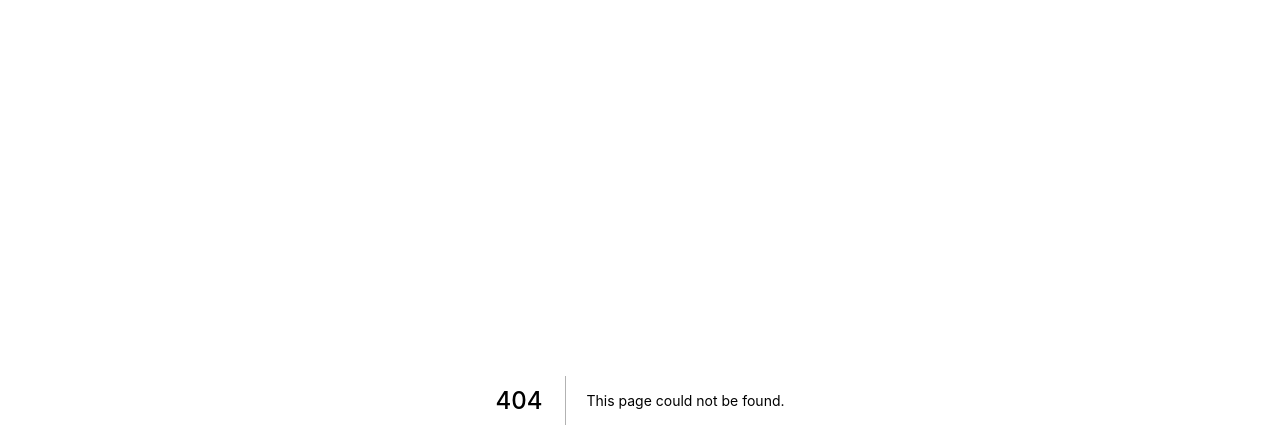
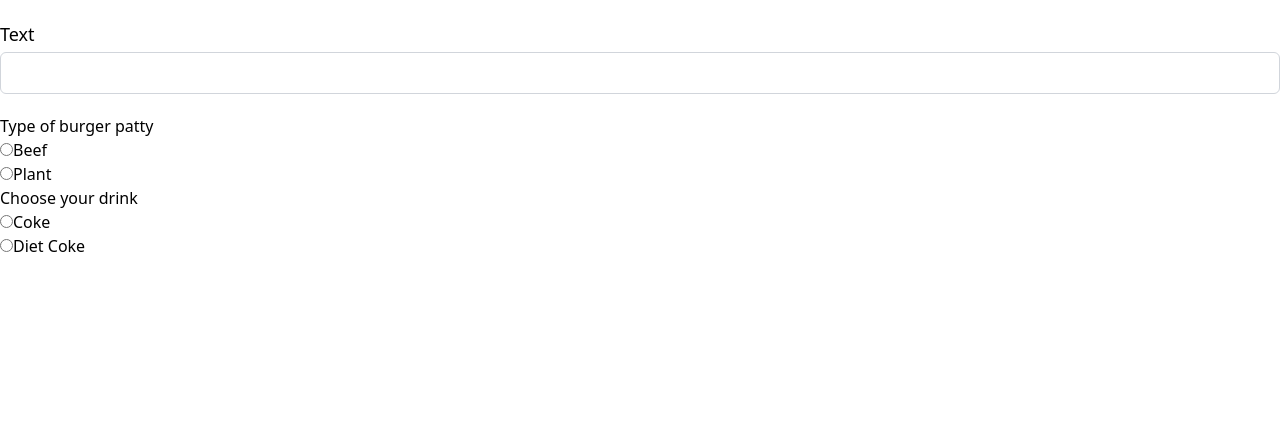
Before and after one commit to matt416/yeahburger-react, a Next.js app: page /form in a window 1280 px wide. Before the commit this address had no page. Shown: the top 448 px of the page. Built offline with nearby package versions, Linux system fonts and the light colour scheme.

Commit message:
Creating form fields

```diff
--- /dev/null
+++ b/pages/form.js
@@ -0,0 +1,119 @@
+import { Formik, Form } from 'formik';
+// import { TextInput, SubmitButton, Hidden, Checkbox } from 'ui/components/Form'
+
+import * as yup from "yup"
+import { useState }  from 'react';
+// import { checkFetchResponseStatus } from "helpers/apiHelpers"
+// import StorefrontCheckout from "helpers/shopifyStorefront"
+
+// import { ESSENTIAL_AUDIT_PRICE } from 'helpers/constants'
+
+const initialValues = {
+  website_url: '',
+  first_name: '',
+  last_name: '',
+  email_address: '',
+  phone_number: '',
+  agree_terms_and_conditions: false,
+  product_sku: 'essential-website-audit'
+}
+
+const validationSchema = yup.object({
+  website_url: yup.string().trim().lowercase().required("Your website url is required"),
+  first_name: yup.string().trim().required("Your first name is required"),
+  last_name: yup.string().trim().required("Your last name is required"),
+  email_address: yup.string().trim().lowercase().email('Invalid email address').required('Your email address is required'),
+  phone_number: yup.string().trim(),
+  agree_terms_and_conditions: yup.boolean().oneOf([true], 'Please read and agree to the terms and conditions'),
+  product_sku: yup.string().required(''),
+}).noUnknown();
+
+function useCheckout(){
+  const [state, setState] = useState({
+    isSuccess: false,
+    isLoading: false,
+    isError: false
+  })
+
+  function updateState(newState){
+    setState(prevState => ({
+      ...prevState, ...newState
+    }))
+  }
+
+  async function onSubmit (values) {
+    updateState({ isLoading: true })
+
+    const redirect_url = await StorefrontCheckout().create_checkout_and_get_redirect_url(values)
+
+    window.location.href = redirect_url;
+    updateState({ isLoading: false })
+    return;
+
+  }
+
+  return { initialValues, fetchStatus: state, onSubmit }
+}
+
+import Field from "ui/form/Field"
+import TextField from "ui/form/TextField"
+export default function Form1(){
+  const {
+    fetchStatus,
+    onSubmit
+  } = useCheckout()
+
+  return (
+    <Formik initialValues={initialValues} validationSchema={validationSchema} onSubmit={onSubmit}>
+      <Form noValidate="" method="POST" action="#" acceptCharset="UTF-8" className="umami--submit--checkout">
+
+      <TextField name="first_name" label="Text"/>
+
+      <fieldset>
+        <legend className="flex flex-col">
+          Type of burger patty
+        </legend>
+        <div>
+          <input type="radio" id="beef" value="beef" name="type" />
+          <label htmlFor="beef">Beef</label>
+        </div>
+        <div>
+          <input type="radio" id="plant" value="plant" name="type" />
+          <label htmlFor="plant">Plant</label>
+        </div>
+      </fieldset>
+
+      <fieldset>
+        <legend className="flex flex-col">
+          Choose your drink
+        </legend>
+        <div>
+          <input type="radio" id="beef" value="beef" name="type" />
+          <label htmlFor="beef">Coke</label>
+        </div>
+        <div>
+          <input type="radio" id="plant" value="plant" name="type" />
+          <label htmlFor="plant">Diet Coke</label>
+        </div>
+      </fieldset>
+      </Form>
+    </Formik>
+  )
+}
+
+
+/**
+
+Aria-live
+Error messaging
+Keyboard access
+
+How do we associate error messages to a fieldset
+
+
+References:
+Accessible errors for fieldsets: https://blog.tenon.io/accessible-validation-of-checkbox-and-radiobutton-groups/ (append error message inthe the legend)
+
+
+ *
+ */
--- /dev/null
+++ b/ui/form/Field.js
@@ -0,0 +1,25 @@
+import React from "react"
+import { useField } from 'formik';
+import FieldError from "./FieldError"
+import Label from "./Label"
+
+export default function Field({ label, children, ...props }) {
+  const [field, meta] = useField(props);
+
+  const newChildren = React.Children.map(children, (child) => {
+    if (child?.type?.name === "Label") return child;
+
+    if (!React.isValidElement(child)) return child;
+
+    return React.cloneElement(child, { field, meta, ...props })
+
+  })
+
+  return (
+    <div className="flex flex-col py-4">
+      <Label {...props}>{ label }</Label>
+      { newChildren }
+      <FieldError {...meta} {...props} className="mt-1" />
+    </div>
+  )
+}
--- /dev/null
+++ b/ui/form/FieldError.js
@@ -0,0 +1,13 @@
+import clsx from 'clsx'
+
+export default function FieldError({ touched, error, ...props }) {
+
+  // Trigger to aria-live container to announce error
+
+  return <span
+    className={ clsx('text-red-500', props.className) }
+    id={`error-${props.name}`}
+  >
+    { touched && error ? error : "" }
+  </span>
+}
--- /dev/null
+++ b/ui/form/Label.js
@@ -0,0 +1,3 @@
+export default function Label({ children, ...props }) {
+  return <label htmlFor={props.id || props.name} className="text-lg mb-1">{ children }</label>
+}
--- /dev/null
+++ b/ui/form/SubmitButton.js
@@ -0,0 +1,13 @@
+import clsx from 'clsx'
+
+export const SubmitButton = ({ label, isLoading, className, ...props }) => {
+  const classnames = {
+    base:'h-12 px-6 py-3 bg-primary-2 text-white bg-black rounded-lg flex font-bold text-18',
+  }
+  return (
+    <button type="submit" className={ clsx(classnames.base, className)} disabled={ isLoading }>
+      { isLoading ? 'Loading' : label }
+      { isLoading && <img src="/_public/loading.png" className="animate-spin ml-3" alt="" width="24" height="24" /> }
+    </button>
+  )
+}
--- /dev/null
+++ b/ui/form/TextField.js
@@ -0,0 +1,10 @@
+import Field from "./Field"
+import Label from "./Label"
+import TextInputNode from "./nodes/TextInputNode";
+
+export default function TextField({ label, ...props }) {
+  return <Field {...props}>
+    <Label {...props}>{ label }</Label>
+    <TextInputNode />
+  </Field>
+}
--- /dev/null
+++ b/ui/form/nodes/RadioNode.js
@@ -0,0 +1,4 @@
+export default function RadioNode({ }){
+
+
+}
--- /dev/null
+++ b/ui/form/nodes/TextInputNode.js
@@ -0,0 +1,14 @@
+import clsx from "clsx"
+
+export default function TextInputElement({ field, meta, ...props }) {
+  return <input
+    className={ clsx("border border-gray-300 rounded-md px-3 py-2") }
+    {...field}
+    {...props}
+    id={props.name}
+    required=""
+    aria-required={props.required}
+    aria-describedby={`error-${props.name}`} // Should become {aria-errormessage} when better supported
+    aria-invalid={!!meta.touched && !!meta.error}
+  />
+}
--- /dev/null
+++ b/ui/form/text-input.js
@@ -0,0 +1,127 @@
+//Implemented from https://github.com/matt416/sayyeah-sanity/blob/main/components/form.js
+
+import React from 'react';
+import clsx from 'clsx'
+import { useField, useFormikContext } from 'formik';
+//      <FieldError {...meta} {...props} key={`uuid-${props.name}`} />
+
+const AccessibleBroadcast = ({ mode = "polite" }) => (
+  <span aria-live={ mode }>{ children }</span>
+)
+
+// const FieldError = ({ touched, error, ...props }) => (
+//   <span
+//     className={ clsx('text-red-500', props.className) }
+//     // aria-live="polite"
+//     id={`error-${props.name}`}
+//   >
+//     { touched && error ? error : "" }
+//   </span>
+// )
+
+// export const SubmitButton = ({ label, isLoading, className, ...props }) => {
+//   const classnames = {
+//     base:'h-12 px-6 py-3 bg-primary-2 text-white bg-black rounded-lg flex font-bold text-18',
+//   }
+//   return (
+//     <button type="submit" className={ clsx(classnames.base, className)} disabled={ isLoading }>
+//       { isLoading ? 'Loading' : label }
+//       { isLoading && <img src="/_public/loading.png" className="animate-spin ml-3" alt="" width="24" height="24" /> }
+//     </button>
+//   )
+// }
+
+
+
+
+export const TextInput = ({ label, ...props }) => {
+  const [field, meta] = useField(props);
+
+  return (
+    <div className="flex flex-col py-4">
+      <label htmlFor={props.id || props.name} className="text-lg mb-1">{label}</label>
+      <input
+        className={ clsx("border border-gray-300 rounded-md px-3 py-2") }
+        {...field}
+        {...props}
+        id={props.name}
+        required=""
+        aria-required={props.required}
+        aria-describedby={`error-${props.name}`} // Should become {aria-errormessage} when better supported
+        aria-invalid={!!meta.touched && !!meta.error}
+        />
+      <FieldError {...meta} {...props} className="mt-1" />
+    </div>
+  );
+};
+
+export const Hidden = ({ label, ...props }) => {
+  const [field] = useField(props);
+
+  return (
+      <input
+        type="hidden"
+        {...field}
+        {...props}
+        id={props.name}
+      />
+  );
+};
+
+
+export const TextArea = ({ label, ...props }) => {
+  const [field, meta] = useField(props);
+
+  const classnames = {
+    base: "border border-gray-300 rounded-md outline-transparent p-1",
+    focus: "focus:form-field"
+  }
+
+  return (
+    <div className="flex flex-col py-4">
+      <label htmlFor={props.id || props.name} className="text-lg mb-1">{label}</label>
+      <textarea className={clsx(classnames.base, classnames.focus)} {...field} {...props} />
+      <FieldError {...meta} />
+    </div>
+  );
+};
+
+export const Checkbox = ({ children, ...props }) => {
+  const [field, meta] = useField({ ...props, type: 'checkbox' });
+  return (
+    <div className="py-4">
+      <label className="checkbox-input flex">
+        <input type="checkbox" {...field} {...props}
+          className="appearance-none border-gray-300 w-[1.25rem] h-[1.25rem] border rounded-md checked:bg-black checked:border-transparent mr-2 flex-shrink-0 custom:bg-image-checkmark" />
+        <span>{children}</span>
+      </label>
+      <FieldError {...meta} />
+    </div>
+  );
+};
+
+export const Select = ({ label, ...props }) => {
+  const [field, meta] = useField(props);
+  return (
+    <div>
+      <label htmlFor={props.id || props.name}>{label}</label>
+      <select {...field} {...props} />
+      <FieldError {...meta}/>
+    </div>
+  );
+};
+
+export const FormErrors = ({ message, ...props }) => {
+  const { isValid } = useFormikContext()
+
+  const classes = clsx({
+    "bg-red-500 text-white rounded p-2" : true,
+    "invisible" : isValid
+  })
+
+  return (
+    <div className={classes}>
+      { !isValid && "Not valid" }
+    </div>
+  )
+}
```
